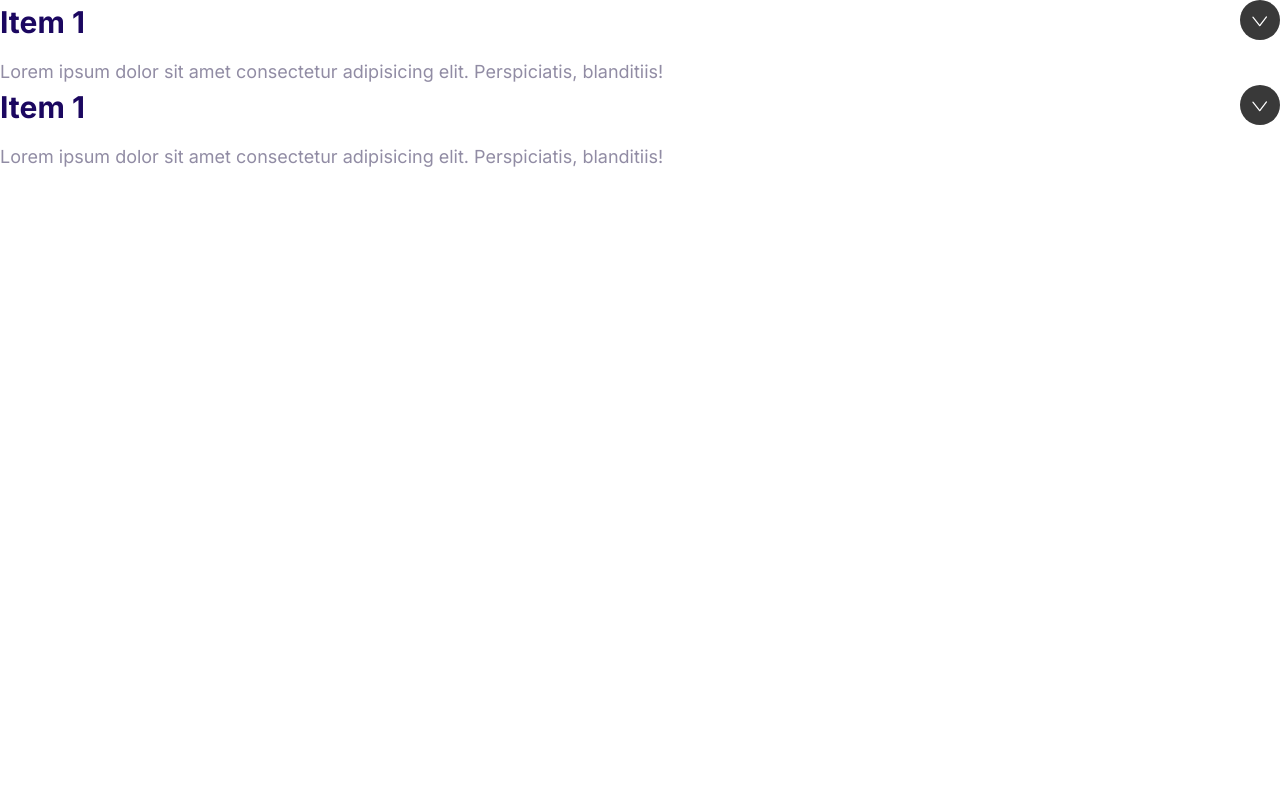
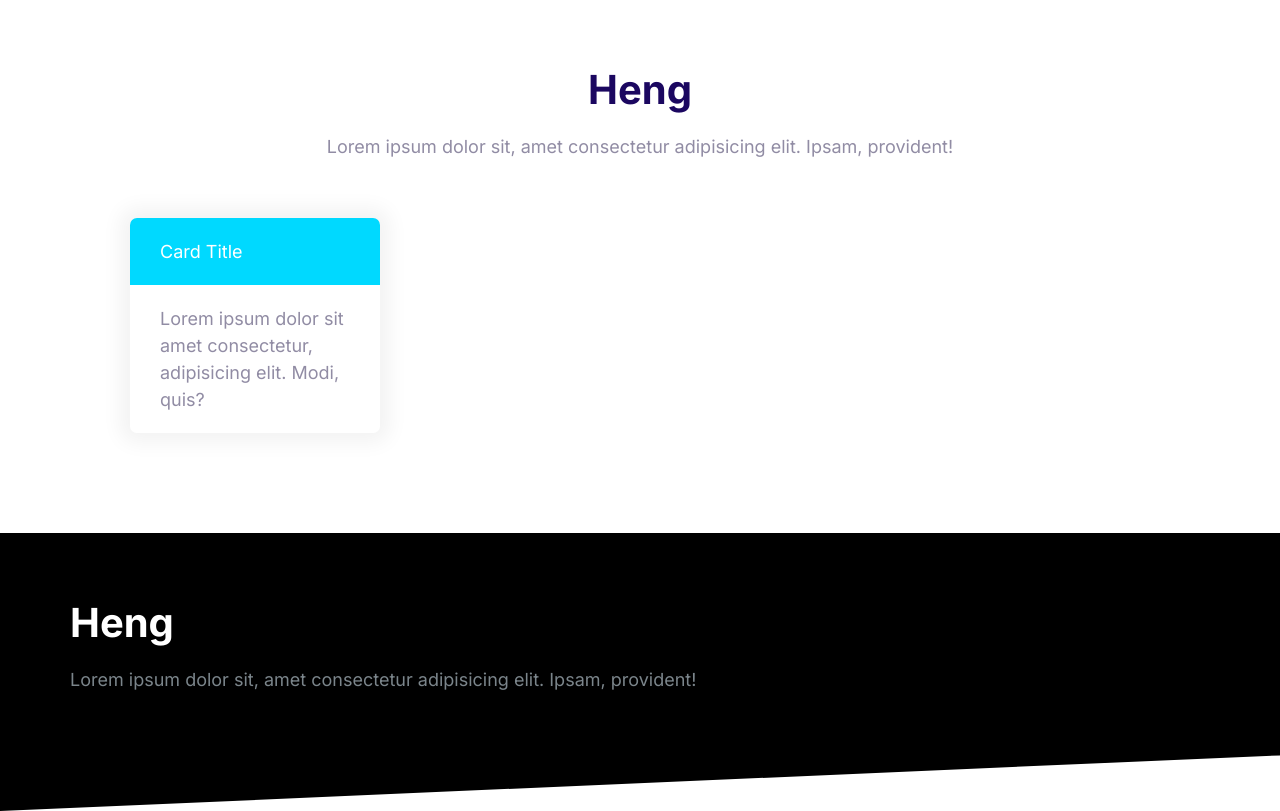
Before and after one commit to Zonelo/course1, a plain HTML site: page index.html in a window 1280 px wide. Drawn offline with Linux system fonts and the light colour scheme.

Commit message:
Adding Blocks to components.

```diff
--- a/CSS/styles.css
+++ b/CSS/styles.css
@@ -598,3 +598,41 @@ a {
   max-height: 100vh;
   opacity: 1;
 }
+
+/* Blocks */
+.block {
+  --padding-vertical: 6rem;
+  padding: var(--padding-vertical) 2rem;
+}
+
+.block__header {
+  text-align: center;
+}
+
+.block__heading {
+  margin-top: 0rem;
+}
+
+.block--dark {
+  background: #000;
+  color: #7b858b;
+}
+
+.block--dark .block__heading {
+  color: #fff;
+}
+
+.block--skewed-right {
+  padding-bottom: calc(var(--padding-vertical) + 4rem);
+  clip-path: polygon(0% 0%, 100% 0%, 100% 100%, 0% 80%);
+}
+
+.block--skewed-left {
+  padding-bottom: calc(var(--padding-vertical) + 4rem);
+  clip-path: polygon(0% 0%, 100% 0%, 100% 80%, 0% 100%);
+}
+
+.container {
+  max-width: 1140px;
+  margin: 0 auto;
+}
--- a/index.html
+++ b/index.html
@@ -16,92 +16,33 @@
     <title>Moshify</title>
   </head>
   <body>
-    <div class="collapsible collapsible--expanded">
-      <header class="collapsible__header">
-        <h2 class="collapsilbe__heading">Item 1</h2>
-        <svg
-          class="icon icon--white collapsible__chevron"
-          id="Layer_1"
-          data-name="Layer 1"
-          xmlns="http://www.w3.org/2000/svg"
-          viewBox="0 0 51 51"
-        >
-          <defs>
-            <style>
-              .cls-1 {
-                fill: #393939;
-              }
-            </style>
-          </defs>
-          <circle class="cls-1" cx="25.5" cy="25.5" r="25.5" />
-          <rect
-            class="cls-2"
-            x="24.4"
-            y="27.9"
-            width="1.6"
-            height="15.24"
-            rx="0.8"
-            transform="matrix(0.78, -0.63, 0.63, 0.78, -21.26, 15.39)"
-          />
-          <rect
-            class="cls-2"
-            x="33.3"
-            y="27.9"
-            width="1.6"
-            height="15.24"
-            rx="0.8"
-            transform="translate(24 -21.9) rotate(37.3)"
-          />
-        </svg>
+    <section class="block container">
+      <header class="block__header">
+        <h2 class="block__heading">Heng</h2>
+        <p>
+          Lorem ipsum dolor sit, amet consectetur adipisicing elit. Ipsam,
+          provident!
+        </p>
       </header>
-      <div class="collapsible__content">
-        Lorem ipsum dolor sit amet consectetur adipisicing elit. Perspiciatis,
-        blanditiis!
+      <div style="width: 30%; padding: 4rem">
+        <div class="card card--secondary">
+          <header class="card__header">Card Title</header>
+          <div class="card__body">
+            Lorem ipsum dolor sit amet consectetur, adipisicing elit. Modi,
+            quis?
+          </div>
+        </div>
       </div>
-    </div>
-    <div class="collapsible collapsible--expanded">
-      <header class="collapsible__header">
-        <h2 class="collapsilbe__heading">Item 1</h2>
-        <svg
-          class="icon icon--white collapsible__chevron"
-          id="Layer_1"
-          data-name="Layer 1"
-          xmlns="http://www.w3.org/2000/svg"
-          viewBox="0 0 51 51"
-        >
-          <defs>
-            <style>
-              .cls-1 {
-                fill: #393939;
-              }
-            </style>
-          </defs>
-          <circle class="cls-1" cx="25.5" cy="25.5" r="25.5" />
-          <rect
-            class="cls-2"
-            x="24.4"
-            y="27.9"
-            width="1.6"
-            height="15.24"
-            rx="0.8"
-            transform="matrix(0.78, -0.63, 0.63, 0.78, -21.26, 15.39)"
-          />
-          <rect
-            class="cls-2"
-            x="33.3"
-            y="27.9"
-            width="1.6"
-            height="15.24"
-            rx="0.8"
-            transform="translate(24 -21.9) rotate(37.3)"
-          />
-        </svg>
-      </header>
-      <div class="collapsible__content">
-        Lorem ipsum dolor sit amet consectetur adipisicing elit. Perspiciatis,
-        blanditiis!
+    </section>
+    <section class="block block--dark block--skewed-left">
+      <div class="container">
+        <h2 class="block__heading">Heng</h2>
+        <p>
+          Lorem ipsum dolor sit, amet consectetur adipisicing elit. Ipsam,
+          provident!
+        </p>
       </div>
-    </div>
+    </section>
     <script src="js/main.js"></script>
     <!--
     <button class="button button--primary">Get Started</button>
```
Also changed, not shown: Components/Blocks.html (added, +26 -0 lines).
